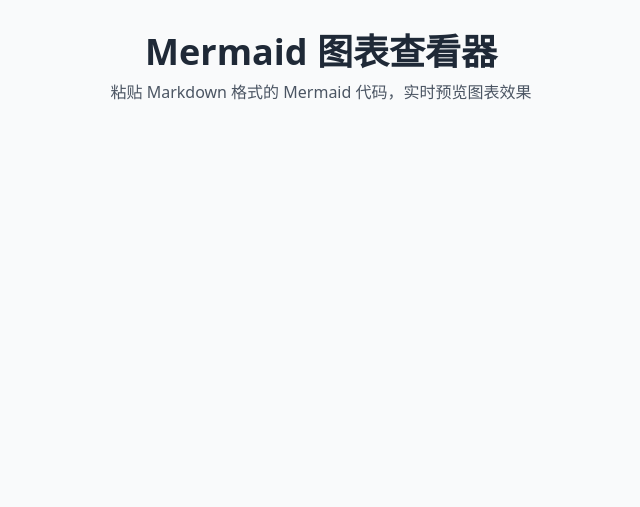
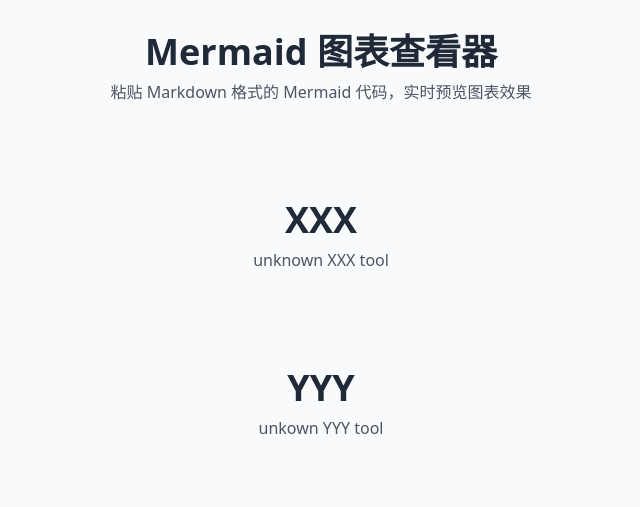
Before and after one commit to i564688/testWEB, a plain HTML site: page index.html in a window 1280 px wide. Shown: the whole page, without its empty margins (319-959 px from the left). Drawn offline with nearby package versions, Linux system fonts and the light colour scheme.

Commit message:
Update index.html

```diff
--- a/index.html
+++ b/index.html
@@ -47,11 +47,26 @@
 </head>
 <body class="bg-gray-50 min-h-screen">
     <div class="container mx-auto px-4 py-8 max-w-6xl">
-        <!-- 页面标题 -->
+        <!-- 工具包-列表 -->
         <div class="text-center mb-8">
             <h2 class="text-4xl font-bold text-gray-800 mb-2"><a href="../mermaid-viewer.html" target="_blank">Mermaid 图表查看器</a></h2>
             <p class="text-gray-600">粘贴 Markdown 格式的 Mermaid 代码，实时预览图表效果</p>
         </div>
+    </div>
+    <div class="container mx-auto px-4 py-8 max-w-6xl">
+        <!-- 工具包-列表 -->
+        <div class="text-center mb-8">
+            <h2 class="text-4xl font-bold text-gray-800 mb-2"><a href="../xxx.html" target="_blank">XXX</a></h2>
+            <p class="text-gray-600">unknown XXX tool</p>
+        </div>
+    </div>
+    <div class="container mx-auto px-4 py-8 max-w-6xl">
+        <!-- 工具包-列表 -->
+        <div class="text-center mb-8">
+            <h2 class="text-4xl font-bold text-gray-800 mb-2"><a href="../xxx.html" target="_blank">YYY</a></h2>
+            <p class="text-gray-600">unkown YYY tool</p>
+        </div>
+    </div>
 
 </body>
 </html>
```
